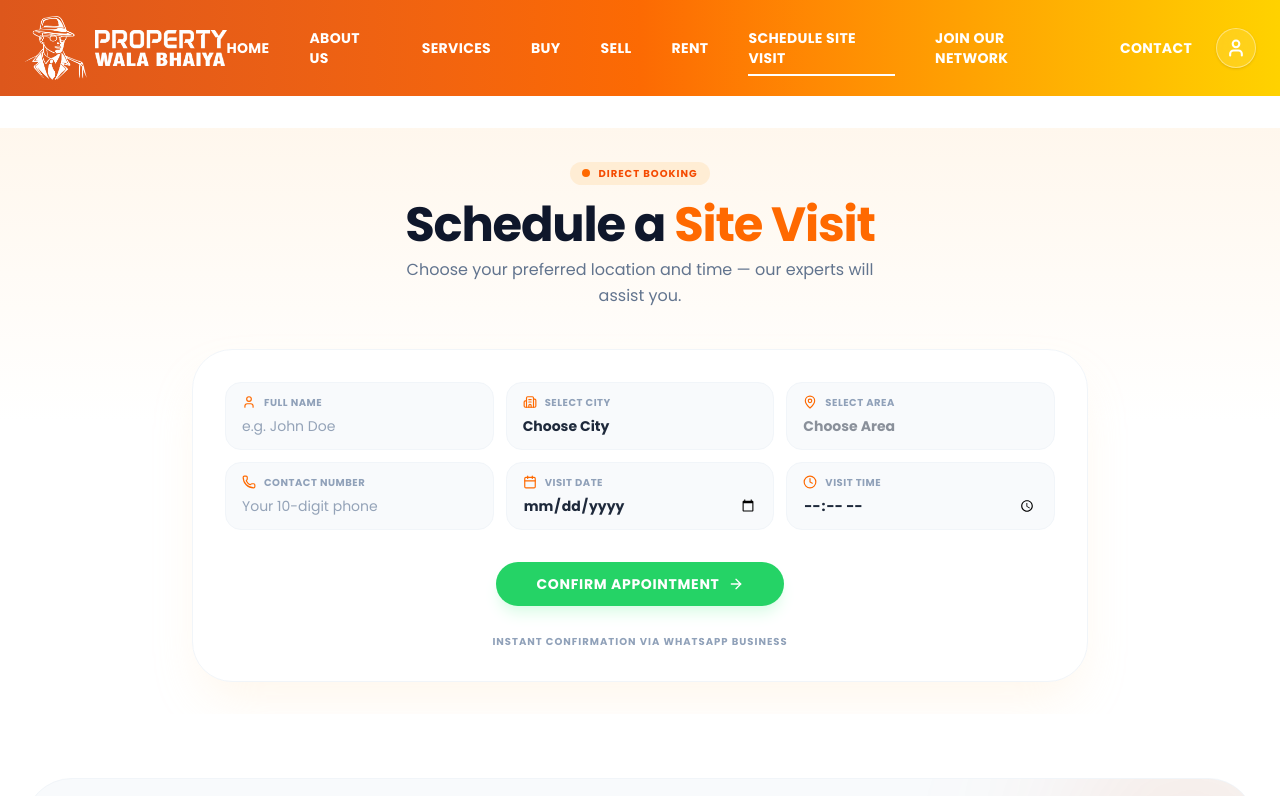
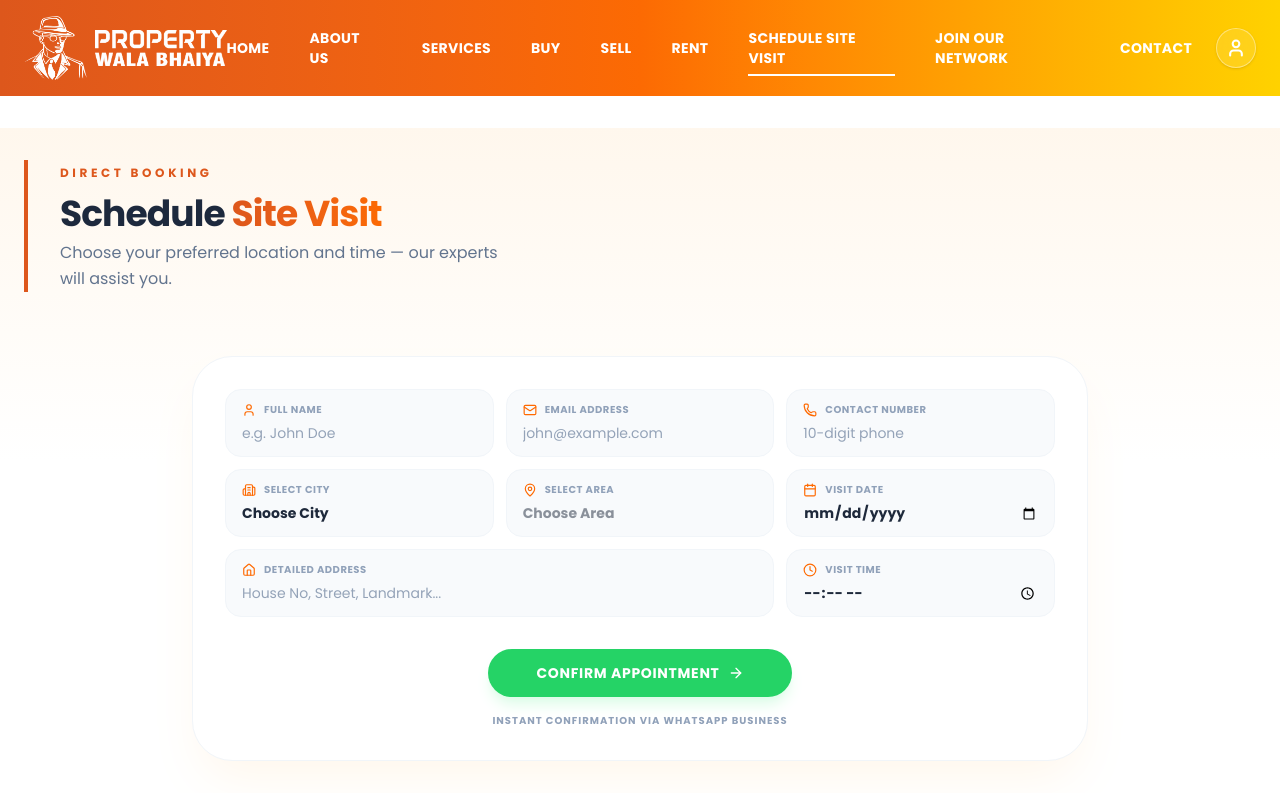
Before and after one commit to passportpulse/property-wala-ankita, a React (Vite) app: page /schedule-site-visit in a window 1280 px wide. Shown: the top 796 px of the page. Built offline with nearby package versions, Linux system fonts and the light colour scheme.

Commit message:
schedule page updated

```diff
--- a/src/pages/schedule-visit/sections/ScheduleVisitHero.jsx
+++ b/src/pages/schedule-visit/sections/ScheduleVisitHero.jsx
@@ -1,6 +1,5 @@
 import React, { useState } from "react";
 import {
-  MessageCircle,
   MapPin,
   Calendar,
   Clock,
@@ -8,6 +7,8 @@ import {
   Phone,
   ArrowRight,
   Building2,
+  Mail,
+  Home,
 } from "lucide-react";
 
 import Section from "../../../components/layout/Section";
@@ -19,8 +20,10 @@ export default function ScheduleVisitHero() {
 
   const [formData, setFormData] = useState({
     name: "",
+    email: "",
     city: "",
     location: "",
+    address: "",
     phone: "",
     date: "",
     time: "",
@@ -33,8 +36,10 @@ export default function ScheduleVisitHero() {
       `*NEW SITE VISIT REQUEST*%0A` +
       `━━━━━━━━━━━━━━━━━━%0A` +
       `👤 Name: ${formData.name}%0A` +
+      `📧 Email: ${formData.email}%0A` +
       `🏙️ City: ${formData.city}%0A` +
       `📍 Area: ${formData.location}%0A` +
+      `🏠 Address: ${formData.address}%0A` +
       `📞 Phone: ${formData.phone}%0A` +
       `📅 Date: ${formData.date}%0A` +
       `⏰ Time: ${formData.time}%0A` +
@@ -48,41 +53,36 @@ export default function ScheduleVisitHero() {
   return (
     <Section className="py-12 md:py-20 bg-linear-to-b from-orange-50 via-white to-white overflow-hidden">
       <Container>
-        {/* Header - Enhanced for Mobile */}
-        <div className="text-center mb-10 px-4">
-          <div className="inline-flex items-center gap-2 bg-orange-100 text-orange-600 px-3 py-1 rounded-full text-[10px] font-bold uppercase tracking-widest mb-4">
-            <span className="relative flex h-2 w-2">
-              <span className="animate-ping absolute inline-flex h-full w-full rounded-full bg-orange-400 opacity-75"></span>
-              <span className="relative inline-flex rounded-full h-2 w-2 bg-orange-500"></span>
-            </span>
-            Direct Booking
+        <div className="relative mb-8 lg:mb-16 border-l-4 border-dark-orange pl-4 lg:pl-8">
+          <div className="flex flex-col md:flex-row md:items-end justify-between gap-4">
+            <div className="space-y-1 lg:space-y-2">
+              <span className="text-[10px] lg:text-xs font-black uppercase tracking-[0.3em] text-dark-orange">
+                Direct Booking
+              </span>
+
+              <h2 className="mt-3 text-2xl lg:text-4xl font-black text-slate-800 tracking-tight leading-none">
+                Schedule{" "}
+                <span className="bg-linear-to-r from-dark-orange to-lighter-orange bg-clip-text text-transparent">
+                  Site Visit
+                </span>
+              </h2>
+
+              <p className="text-slate-500 max-w-md text-xs lg:text-base leading-relaxed font-medium">
+                Choose your preferred location and time — our experts will
+                assist you.
+              </p>
+            </div>
           </div>
-          <h2 className="text-2xl md:text-5xl font-black text-slate-900 mb-2 tracking-tight">
-            Schedule a <span className="text-orange-500">Site Visit</span>
-          </h2>
-          <p className="text-slate-500 text-sm md:text-base font-medium max-w-lg mx-auto leading-relaxed">
-            Choose your preferred location and time — our experts will assist
-            you.
-          </p>
         </div>
 
         {/* Form Container */}
         <div className="max-w-4xl mx-auto">
           <form
             onSubmit={handleWhatsAppRedirect}
-            className="
-              bg-white
-              rounded-[2.5rem]
-              shadow-2xl shadow-orange-100/50
-              border border-slate-100
-              p-4 md:p-8
-              flex flex-col
-              gap-4
-              relative
-            "
+            className="bg-white rounded-[2.5rem] shadow-2xl shadow-orange-100/50 border border-slate-100 p-4 md:p-8 flex flex-col gap-4 relative"
           >
             {/* Input Grid */}
-            <div className="grid grid-cols-1 md:grid-cols-3 gap-3">
+            <div className="grid grid-cols-1 md:grid-cols-2 lg:grid-cols-3 gap-3">
               {/* Name */}
               <InputBox icon={User} label="Full Name">
                 <input
@@ -92,6 +92,32 @@ export default function ScheduleVisitHero() {
                   className="input-style"
                   onChange={(e) =>
                     setFormData({ ...formData, name: e.target.value })
+                  }
+                />
+              </InputBox>
+
+              {/* Email */}
+              <InputBox icon={Mail} label="Email Address">
+                <input
+                  required
+                  type="email"
+                  placeholder="john@example.com"
+                  className="input-style"
+                  onChange={(e) =>
+                    setFormData({ ...formData, email: e.target.value })
+                  }
+                />
+              </InputBox>
+
+              {/* Phone */}
+              <InputBox icon={Phone} label="Contact Number">
+                <input
+                  required
+                  type="tel"
+                  placeholder="10-digit phone"
+                  className="input-style"
+                  onChange={(e) =>
+                    setFormData({ ...formData, phone: e.target.value })
                   }
                 />
               </InputBox>
@@ -136,19 +162,6 @@ export default function ScheduleVisitHero() {
                 </select>
               </InputBox>
 
-              {/* Phone */}
-              <InputBox icon={Phone} label="Contact Number">
-                <input
-                  required
-                  type="tel"
-                  placeholder="Your 10-digit phone"
-                  className="input-style"
-                  onChange={(e) =>
-                    setFormData({ ...formData, phone: e.target.value })
-                  }
-                />
-              </InputBox>
-
               {/* Date */}
               <InputBox icon={Calendar} label="Visit Date">
                 <input
@@ -160,6 +173,21 @@ export default function ScheduleVisitHero() {
                   }
                 />
               </InputBox>
+
+              {/* Address - Spans full width on desktop for better typing space */}
+              <div className="md:col-span-2">
+                <InputBox icon={Home} label="Detailed Address">
+                  <input
+                    required
+                    type="text"
+                    placeholder="House No, Street, Landmark..."
+                    className="input-style"
+                    onChange={(e) =>
+                      setFormData({ ...formData, address: e.target.value })
+                    }
+                  />
+                </InputBox>
+              </div>
 
               {/* Time */}
               <InputBox icon={Clock} label="Visit Time">
@@ -175,37 +203,18 @@ export default function ScheduleVisitHero() {
             </div>
 
             {/* Submit Button */}
-
-            <div className="mt-4 flex justify-center">
-              {" "}
-              {/* Centering container */}
+            <div className="mt-4 flex flex-col items-center">
               <button
                 type="submit"
-                className="
-      w-fit                   /* Only as wide as the content */
-      bg-[#25D366]
-      hover:bg-[#1eb956]
-      text-white
-      font-bold
-      py-3 px-10              /* Balanced padding for a pill shape */
-      rounded-full            /* Pill-shaped design */
-      flex items-center
-      justify-center
-      gap-2
-      transition-all
-      active:scale-95         /* Snappier feedback for mobile */
-      shadow-lg shadow-green-100
-      text-xs lg:text-sm
-      uppercase tracking-wider
-    "
+                className="w-fit bg-[#25D366] hover:bg-[#1eb956] text-white font-bold py-3.5 px-12 rounded-full flex items-center justify-center gap-2 transition-all active:scale-95 shadow-lg shadow-green-100 text-xs lg:text-sm uppercase tracking-wider"
               >
                 Confirm Appointment
                 <ArrowRight size={16} />
               </button>
+              <p className="text-center text-[10px] text-slate-400 mt-4 font-bold uppercase tracking-widest">
+                Instant confirmation via WhatsApp Business
+              </p>
             </div>
-            <p className="text-center text-[10px] text-slate-400 mt-3 font-bold uppercase tracking-widest">
-              Instant confirmation via WhatsApp Business
-            </p>
           </form>
         </div>
       </Container>
@@ -232,21 +241,9 @@ export default function ScheduleVisitHero() {
 
 function InputBox({ icon: Icon, label, children }) {
   return (
-    <div
-      className="
-        flex flex-col
-        bg-slate-50
-        border border-slate-100
-        rounded-2xl
-        px-4 py-3
-        focus-within:border-orange-300
-        focus-within:bg-white
-        focus-within:shadow-md focus-within:shadow-orange-100/50
-        transition-all
-      "
-    >
+    <div className="flex flex-col bg-slate-50 border border-slate-100 rounded-2xl px-4 py-3 focus-within:border-orange-300 focus-within:bg-white focus-within:shadow-md focus-within:shadow-orange-100/50 transition-all h-full">
       <div className="flex items-center gap-2 mb-0.5">
-        <Icon size={14} className="text-orange-500 flex-shrink-0" />
+        <Icon size={14} className="text-orange-500 shrink-0" />
         <span className="text-[10px] font-bold text-slate-400 uppercase tracking-wider">
           {label}
         </span>
```
